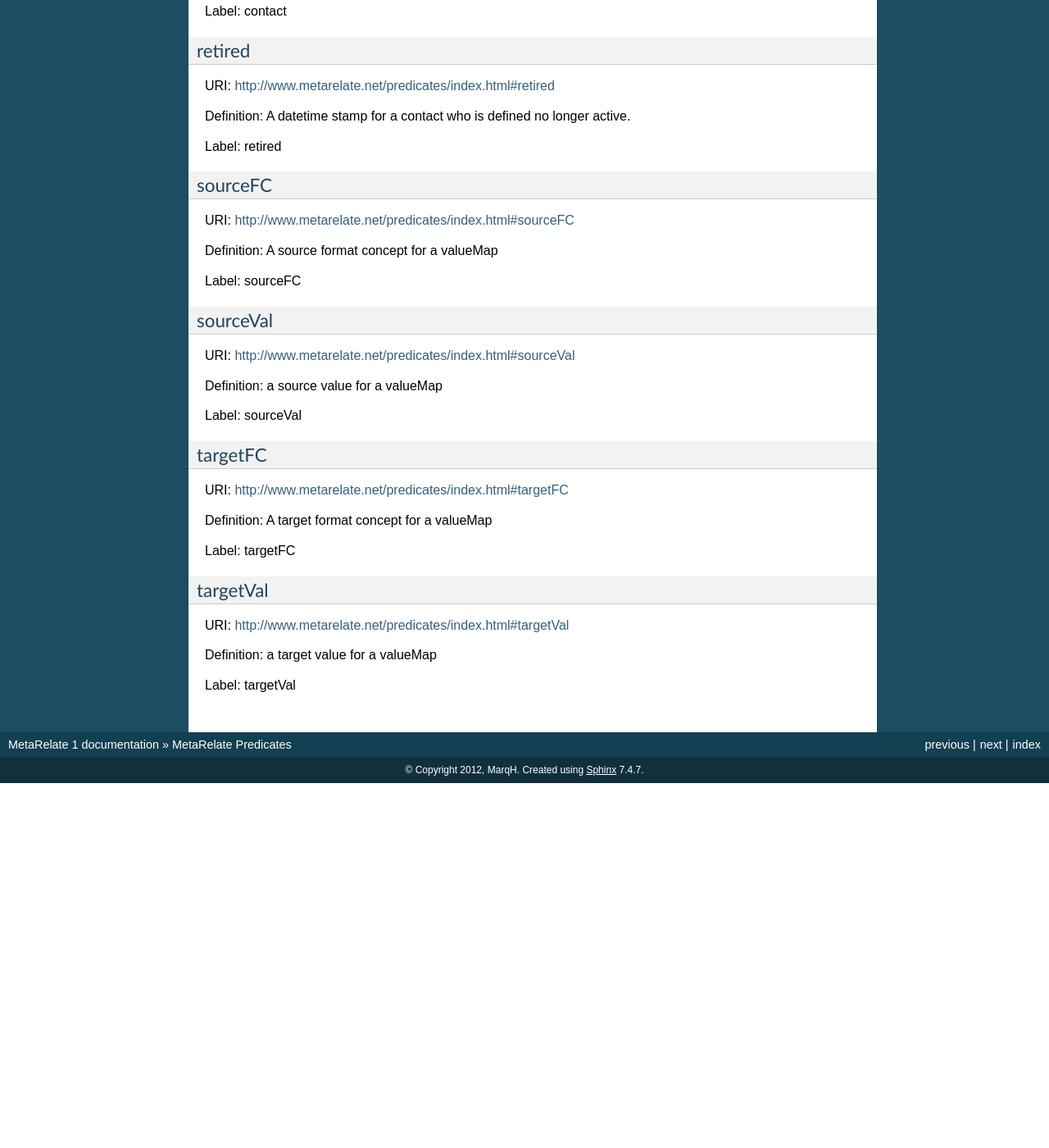
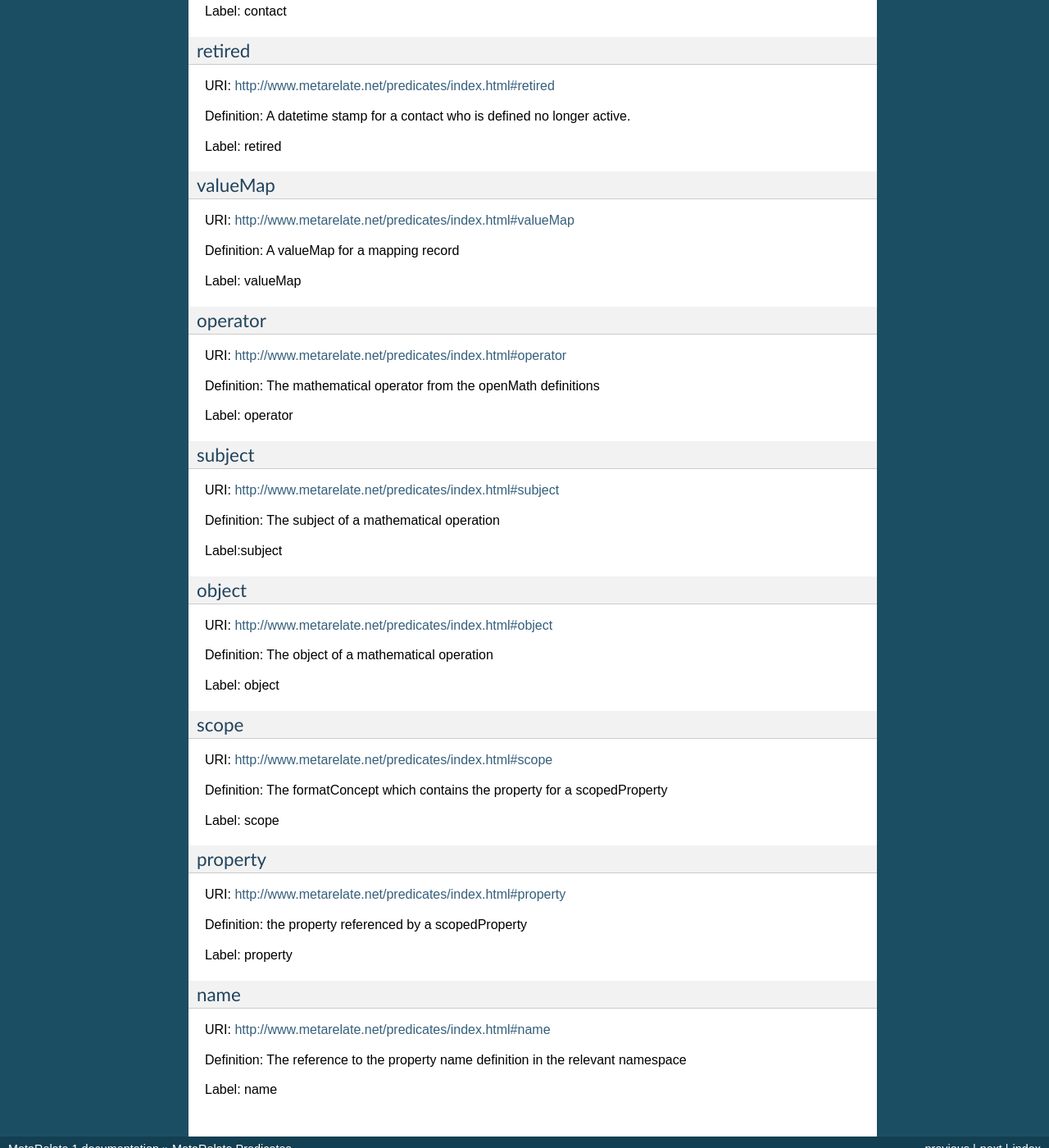
Before and after one commit to metarelate/metOcean-mapping, a Sphinx documentation site: the page built from docs/source/predicates/index.rst, in a window 1280 px wide and 1400 px high, scrolled down 1953 px. Shown: the whole window at 82% size. Built offline with Sphinx 7.4.7, drawn with Linux system fonts in a browser that asks for light colours; before the commit the page ends 2908 px from its top, so only the background shows below that; some of the changed text lies outside the part shown.

Commit message:
post review changes

```diff
--- a/docs/source/predicates/index.rst
+++ b/docs/source/predicates/index.rst
@@ -126,38 +126,66 @@ Definition: A datetime stamp for a contact who is defined no longer active.
 Label: retired
 
 
-sourceFC
+valueMap
 ---------
 
-URI:  http://www.metarelate.net/predicates/index.html#sourceFC
+URI:  http://www.metarelate.net/predicates/index.html#valueMap
 
-Definition: A source format concept for a valueMap
+Definition: A valueMap for a mapping record
 
-Label:  sourceFC
+Label:  valueMap
 
-sourceVal
-----------
 
-URI:  http://www.metarelate.net/predicates/index.html#sourceVal
-
-Definition: a source value for a valueMap
-
-Label:  sourceVal
-
-targetFC
+operator
 ---------
 
-URI:  http://www.metarelate.net/predicates/index.html#targetFC
+URI:  http://www.metarelate.net/predicates/index.html#operator
 
-Definition: A target format concept for a valueMap
+Definition: The mathematical operator from the openMath definitions
 
-Label:  targetFC
+Label: operator
 
-targetVal
-----------
+subject
+---------
 
-URI:  http://www.metarelate.net/predicates/index.html#targetVal
+URI:  http://www.metarelate.net/predicates/index.html#subject
 
-Definition: a target value for a valueMap
+Definition: The subject of a mathematical operation
 
-Label:  targetVal
+Label:subject
+
+object
+---------
+
+URI:  http://www.metarelate.net/predicates/index.html#object
+
+Definition: The object of a mathematical operation
+
+Label: object
+
+scope
+---------
+
+URI:  http://www.metarelate.net/predicates/index.html#scope
+
+Definition: The formatConcept which contains the property for a scopedProperty
+
+Label: scope
+
+property
+---------
+
+URI:  http://www.metarelate.net/predicates/index.html#property
+
+Definition: the property referenced by a scopedProperty
+
+Label: property
+
+name
+---------
+
+URI:  http://www.metarelate.net/predicates/index.html#name
+
+Definition: The reference to the property name definition in the relevant namespace
+
+Label: name
```
Also changed, not shown: 6 other files.
